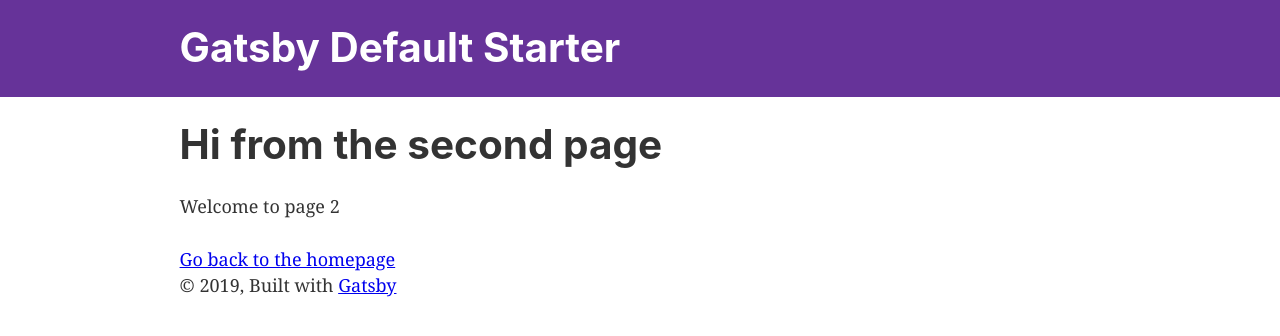
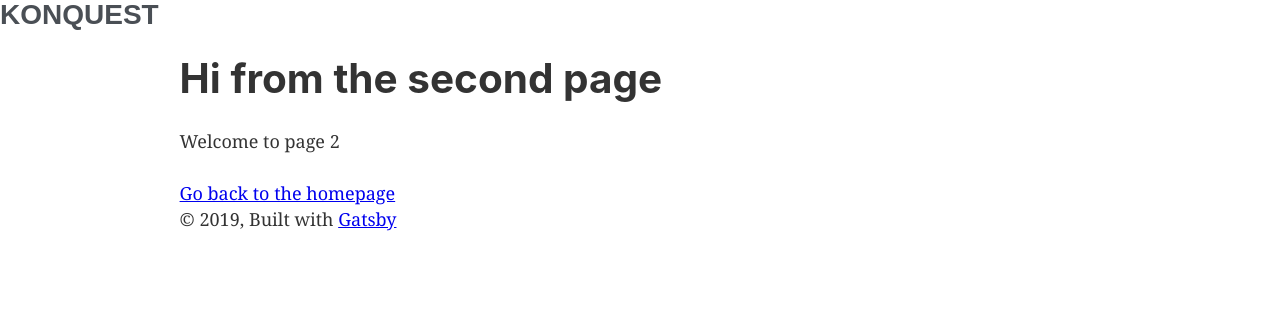
Before and after one commit to konquesthq/konquest-web, a Gatsby site: page /page-2 in a window 1280 px wide. Built offline with nearby package versions, Linux system fonts and the light colour scheme; Gatsby itself is replaced by a stand-in of ours.

Commit message:
Added Bebas font, started reworking components

```diff
--- a/gatsby-config.js
+++ b/gatsby-config.js
@@ -41,6 +41,15 @@ module.exports = {
       },
     },
     `@contentful/gatsby-transformer-contentful-richtext`,
+    {
+      resolve: 'gatsby-plugin-web-font-loader',
+      options: {
+        custom: {
+          families: ['Bebas'],
+          urls: ['fonts.css']
+        }
+      }
+    }
     // this (optional) plugin enables Progressive Web App + Offline functionality
     // To learn more, visit: https://gatsby.app/offline
     // 'gatsby-plugin-offline',
--- a/package.json
+++ b/package.json
@@ -9,12 +9,13 @@
     "gatsby": "^2.0.115",
     "gatsby-image": "^2.0.29",
     "gatsby-plugin-manifest": "^2.0.17",
-    "gatsby-plugin-offline": "^2.0.22",
+    "gatsby-plugin-offline": "^2.0.24",
     "gatsby-plugin-react-helmet": "^3.0.6",
     "gatsby-plugin-sass": "^2.0.10",
     "gatsby-plugin-sharp": "^2.0.20",
+    "gatsby-plugin-web-font-loader": "^1.0.4",
     "gatsby-source-contentful": "^2.0.29",
-    "gatsby-source-filesystem": "^2.0.20",
+    "gatsby-source-filesystem": "^2.0.22",
     "gatsby-transformer-sharp": "^2.1.13",
     "node-sass": "^4.11.0",
     "prop-types": "^15.6.2",
--- a/src/components/header.js
+++ b/src/components/header.js
@@ -1,42 +1,16 @@
-import { Link } from "gatsby"
-import PropTypes from "prop-types"
+import {Link} from "gatsby"
 import React from "react"
 
-const Header = ({ siteTitle }) => (
-  <header
-    style={{
-      background: `rebeccapurple`,
-      marginBottom: `1.45rem`,
-    }}
-  >
-    <div
-      style={{
-        margin: `0 auto`,
-        maxWidth: 960,
-        padding: `1.45rem 1.0875rem`,
-      }}
-    >
-      <h1 style={{ margin: 0 }}>
-        <Link
-          to="/"
-          style={{
-            color: `white`,
-            textDecoration: `none`,
-          }}
-        >
-          {siteTitle}
-        </Link>
-      </h1>
-    </div>
+import './header.scss';
+
+const Header = () => (
+  <header>
+    <h1>
+      <Link to='/'>
+        Konquest
+      </Link>
+    </h1>
   </header>
-)
-
-Header.propTypes = {
-  siteTitle: PropTypes.string,
-}
-
-Header.defaultProps = {
-  siteTitle: ``,
-}
+);
 
 export default Header
--- /dev/null
+++ b/src/components/header.scss
@@ -0,0 +1,14 @@
+@import '../styles/palette';
+
+header {
+  h1 {
+    font-family: 'Bebas', sans-serif;
+    text-transform: uppercase;
+    font-size: 28px;
+
+    a {
+      text-decoration: none;
+      color: $wireframe-text;
+    }
+  }
+}
--- a/src/components/layout.js
+++ b/src/components/layout.js
@@ -1,24 +1,12 @@
 import React from "react"
 import PropTypes from "prop-types"
-import { StaticQuery, graphql } from "gatsby"
 
 import Header from "./header"
 import "./layout.scss"
 
 const Layout = ({ children }) => (
-  <StaticQuery
-    query={graphql`
-      query SiteTitleQuery {
-        site {
-          siteMetadata {
-            title
-          }
-        }
-      }
-    `}
-    render={data => (
-      <>
-        <Header siteTitle={data.site.siteMetadata.title} />
+  <div>
+    <Header />
     <div
       style={{
         margin: `0 auto`,
@@ -34,13 +22,11 @@ const Layout = ({ children }) => (
         <a href="https://www.gatsbyjs.org">Gatsby</a>
       </footer>
     </div>
-      </>
-    )}
-  />
-)
+  </div>
+);
 
 Layout.propTypes = {
   children: PropTypes.node.isRequired,
-}
+};
 
 export default Layout
--- a/src/pages/404.js
+++ b/src/pages/404.js
@@ -6,8 +6,8 @@ import SEO from "../components/seo"
 const NotFoundPage = () => (
   <Layout>
     <SEO title="404: Not found" />
-    <h1>NOT FOUND</h1>
-    <p>You just hit a route that doesn&#39;t exist... the sadness.</p>
+    <h1>404</h1>
+    <p>This is not the primate you're looking for</p>
   </Layout>
 )
 
--- a/src/pages/index.js
+++ b/src/pages/index.js
@@ -8,7 +8,6 @@ import SEO from "../components/seo"
 class IndexPage extends React.Component {
   render() {
     const resourceItem = this.props.data.contentfulResourceItem;
-    console.log(resourceItem);
     return (
       <Layout>
         <SEO title="Home" keywords={[`gatsby`, `application`, `react`]}/>
--- /dev/null
+++ b/src/styles/palette.scss
@@ -0,0 +1 @@
+$wireframe-text: #4a4f55;
```
Also changed, not shown: src/components/layout.scss (+94 -0 lines), static/fonts.css (added, +11 -0 lines), static/fonts/Bebas.ttf (added), static/fonts/Bebas.woff (added), static/fonts/Bebas.woff2 (added), 3 other files. Lines whose indentation alone changed are shown as unchanged.
